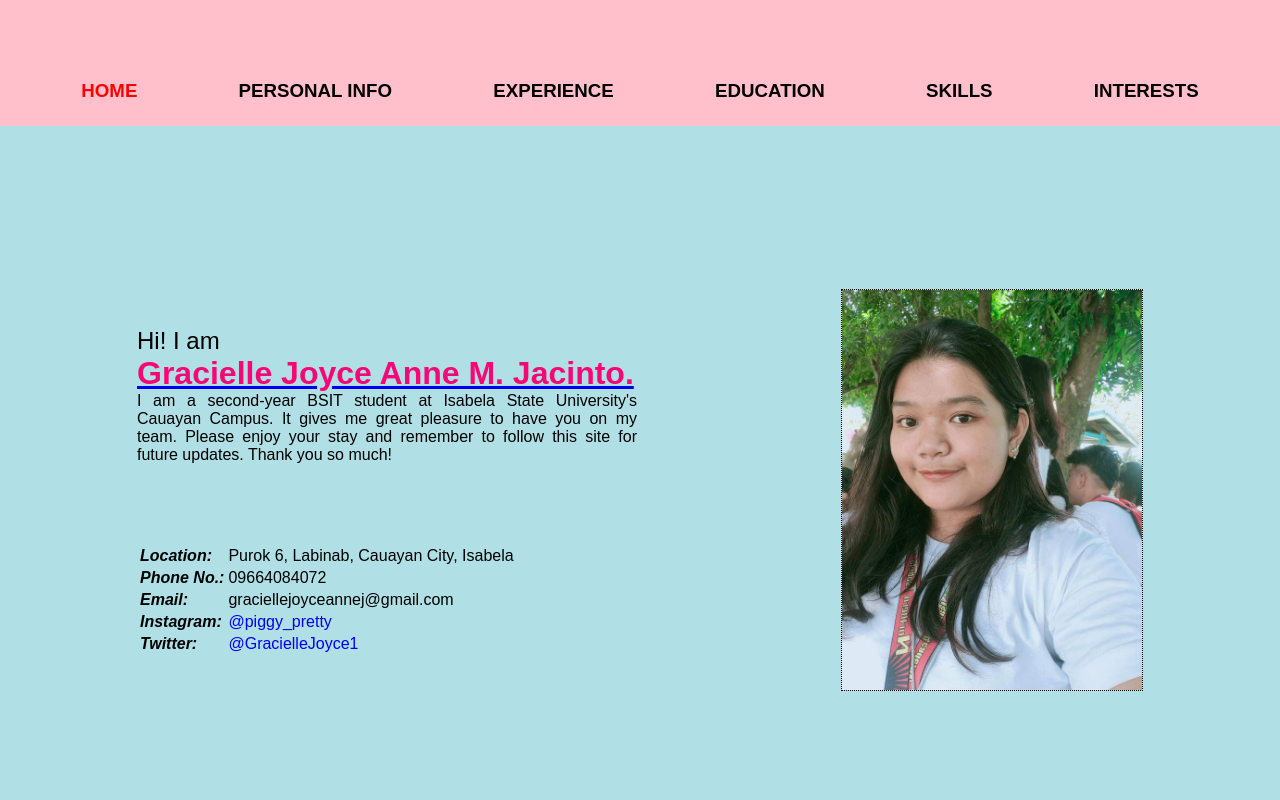
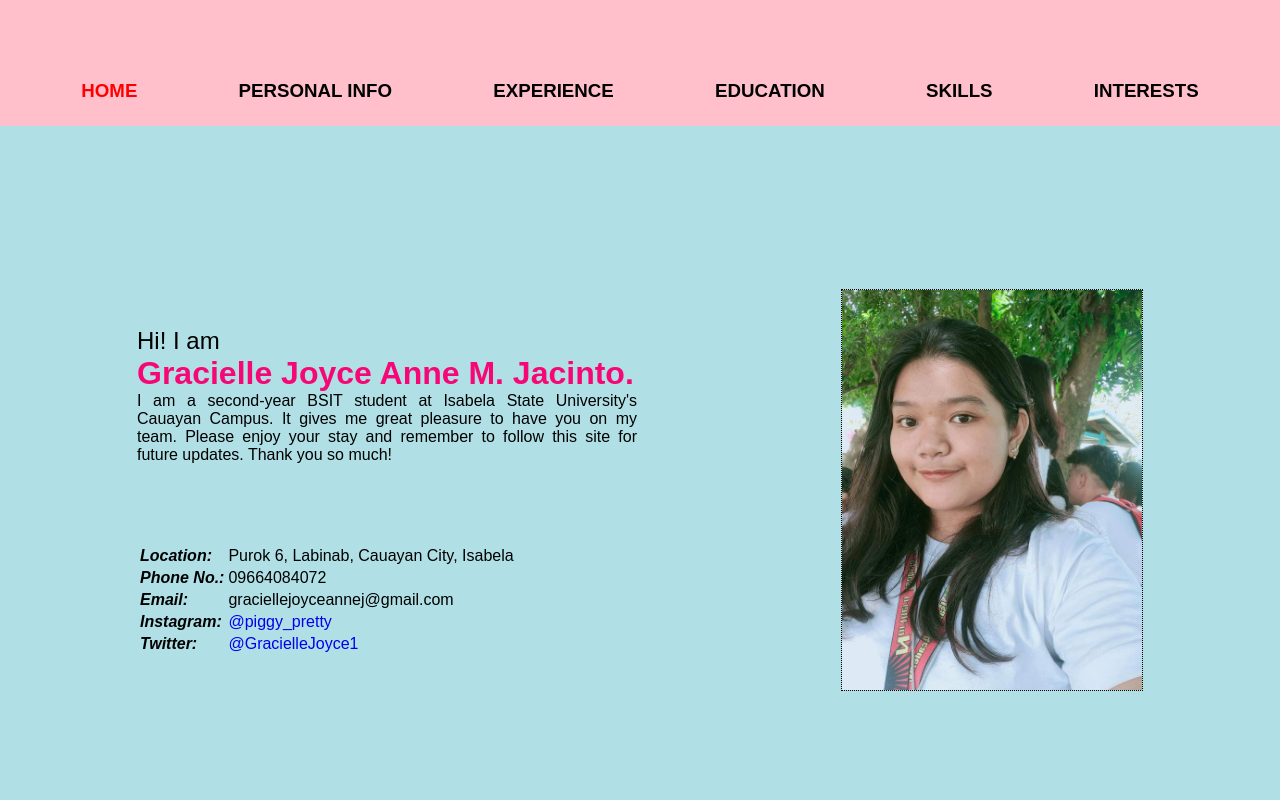
Before and after one commit to joemardevs/testgraciellejoyce.github.io, a plain HTML site: page index.html in a window 1280 px wide. Shown: the top 800 px of the page. Drawn offline with Linux system fonts and the light colour scheme.

Commit message:
initial commit

```diff
--- a/index.html
+++ b/index.html
@@ -23,7 +23,7 @@
                     Hi! I am
                 </p>
                 <p style="font-size: 2em; width: 700px; margin: 0;">
-                    <a href="index.html"><span style="color: #F70776; font-weight: 700; " >Gracielle Joyce Anne M. Jacinto.</span> </a>
+                    <a style="text-decoration: none;" href="index.html"><span style="color: #F70776; font-weight: 700; " >Gracielle Joyce Anne M. Jacinto.</span> </a>
                 </p>
                 <p style="width: 500px; margin: 0;">
                     I am a second-year BSIT student at Isabela State University's Cauayan Campus. It gives me great
```
